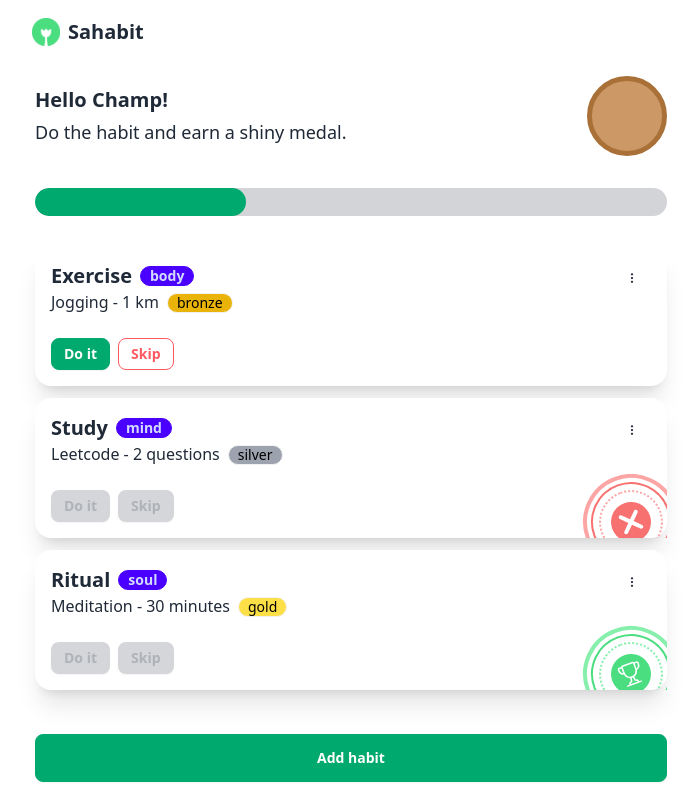
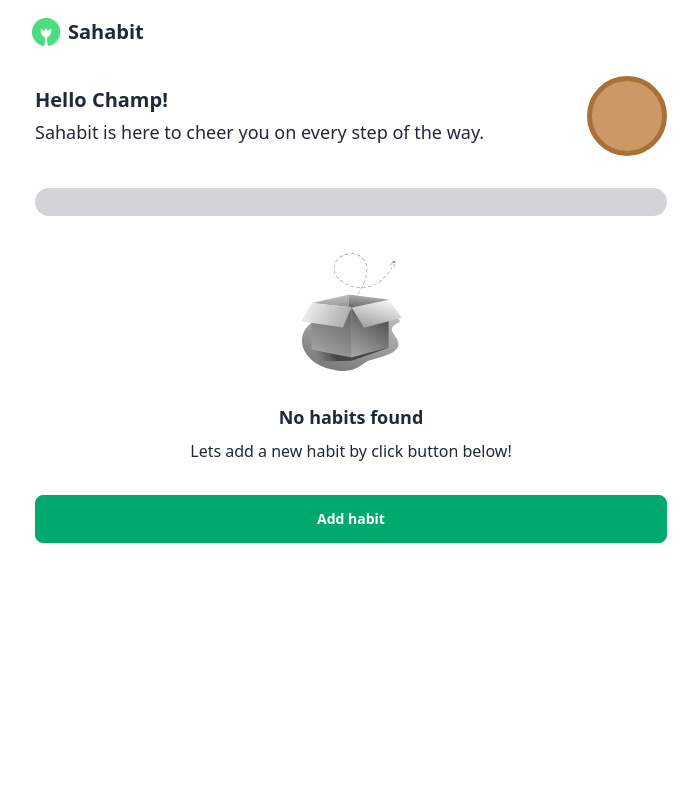
Before and after one commit to budiigunawan/sahabit, a React (Vite) app: page / in a window 1280 px wide. Shown: the whole page, without its empty margins (289-987 px from the left). Built offline with nearby package versions, Linux system fonts and the light colour scheme.

Commit message:
feat: integrate get habits

```diff
--- a/src/main.tsx
+++ b/src/main.tsx
@@ -12,6 +12,7 @@ const router = createBrowserRouter([
     path: '/',
     element: <Root />,
     errorElement: <ErrorPage />,
+    loader: Root.loader,
   },
   {
     path: '/add-habit',
--- a/src/routes/root.tsx
+++ b/src/routes/root.tsx
@@ -1,12 +1,47 @@
+import { useMemo } from 'react';
+import { useLoaderData } from 'react-router-dom';
+import { getHabits } from '../habits';
 import { Header } from '../components/header';
 import { Habits } from '../components/habits';
+import { Layout } from '../components/layout';
 import { Habit } from '../types/habit-type';
-import { habitSeed } from '../data';
-import { Layout } from '../components/layout';
+
+async function loader(): Promise<{
+  habits: Habit[];
+}> {
+  const habits = await getHabits();
+  return { habits };
+}
 
 export const Root = () => {
-  const point = 3;
-  const habits: Habit[] = habitSeed;
+  const { habits } = useLoaderData() as { habits: Habit[] };
+
+  const getPoint = (levelName?: string) => {
+    if (!levelName) return 0;
+
+    if (levelName === 'gold') {
+      return 3;
+    } else if (levelName === 'silver') {
+      return 2;
+    } else {
+      return 1;
+    }
+  };
+
+  const point: number = useMemo(() => {
+    if (habits.length) {
+      let totalPoint: number = 0;
+
+      habits.forEach((habit) => {
+        totalPoint =
+          totalPoint + getPoint(habit?.habitDone?.selectedLevel?.level);
+      });
+
+      return totalPoint;
+    }
+
+    return 0;
+  }, [habits]);
 
   return (
     <Layout>
@@ -15,3 +50,5 @@ export const Root = () => {
     </Layout>
   );
 };
+
+Root.loader = loader;
```
